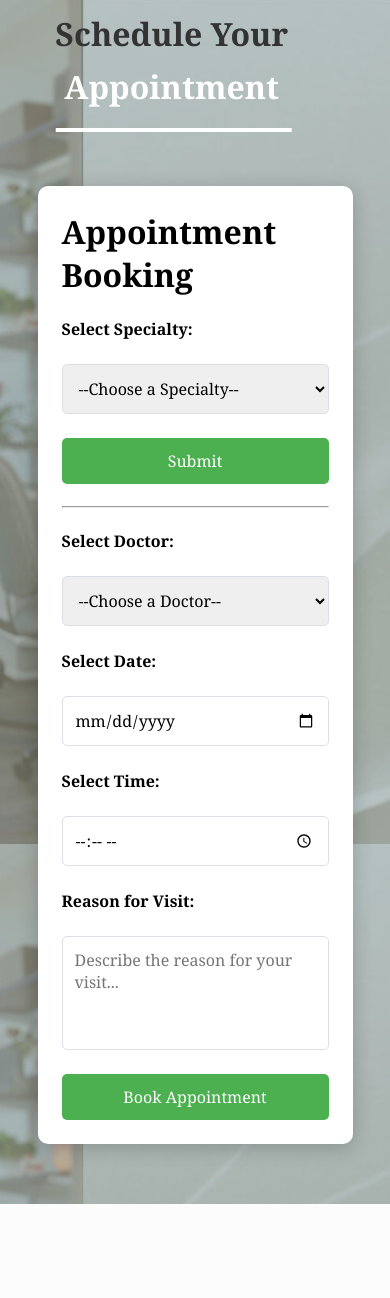
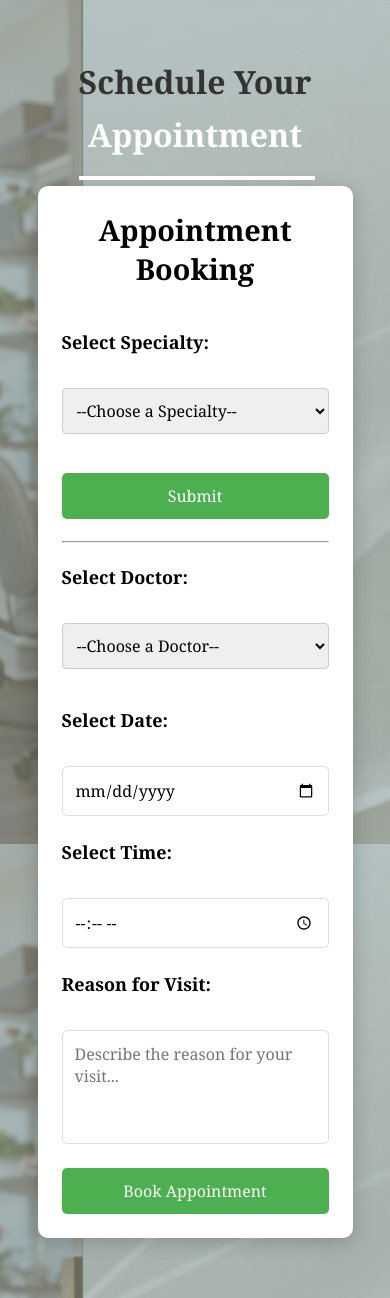
Before and after one commit to iRoseM/Clinic-web-application, a PHP site: page /AppointmentBooking.html in a window 390 px wide. Before the commit the page ends 1204 px from the top, so only its background shows below. Run offline with PHP 8.4, Linux system fonts and the light colour scheme.

Commit message:
Appt & med style

```diff
--- a/AppointmentBooking.html
+++ b/AppointmentBooking.html
@@ -17,24 +17,21 @@
                 padding: 40px 20px;
                 box-sizing: border-box;
             }
-
         </style>
 
     </head>
 
     <body>
-        <div id="main-container">
+        <div class="main-container">
 
                 <div id="AppointmentsTitle">
-                    <div class="center-wrapper">
                     <h1>Schedule Your <span>Appointment</span></h1>
                     <hr>
                 </div>
-                </div>
 
-                <div id="AppointmentForms" >
+                <div class="Formdiv">
 
-                    <h1>Appointment Booking</h1>
+                    <h1 class="FormTitle">Appointment Booking</h1>
                     <br>
                     <!--First Form-->
                     <form id="specialtyForm" onsubmit="handleSpecialtySubmit(event)">
--- a/style.css
+++ b/style.css
@@ -770,43 +670,14 @@ footer .logoSec{
 
 /*========= AppointmentsBooking ========*/
 
-#AppointmentsTitle hr, #prescribtionTitle hr{
-    border: 2pt solid white;
-    position: absolute;
-    margin-top: 10pt auto ;
-    width:400pt;
-}
+
+/*
 #AppointmentsTitle h1 span {
     font-size: 4rem;
 }
-
-#AppointmentsTitle h1 {
-    font-size: 2.5rem;
-    margin: 0;
-}
-#AppointmentsTitle {
-    flex: 1;
-    color: #333;
-    position: relative;
-    text-align: left;
-    font-size: 4rem;
-    margin-right: 20px;
-    transform: translate(-10%, -50%);
-    margin: 0;
-}
+*/
 
 /* Form Section */
-#AppointmentForms {
-    flex: 1;
-    background: white;
-    box-shadow: 0px 4px 20px rgba(0, 0, 0, 0.2);
-    border-radius: 10px;
-    max-width: 650px;
-    width: 100%;
-    padding: 2em;
-    margin-left: 20px;
-    box-sizing: border-box; /* Ensure padding is part of the element size */
-}
 
 
 select, input, textarea, button {
@@ -827,17 +698,12 @@ textarea {
     resize: none;
 }
 
-#bookingForm, #specialtyForm {
-    display: flex;
-    flex-direction: column;
-    gap: 1.5em;
-}
 
-#bookingForm label, #specialtyForm label{
-    color: #000000;
-    font-weight: bolder;
-}
-#main-container {
+
+
+/* ======== FORMS PAGES ========*/
+/* Main Container */
+.main-container {
     display: flex;
     justify-content: space-between;
     align-items: center;
@@ -849,42 +715,162 @@ textarea {
     height: auto;
 }
 
-/* Form Responsive Design */
-@media (max-width: 1024px) {
-    #main-container, .pcontainer {
-        flex-direction: column; /* Stack title and form vertically */
-        gap: 30px; /* Add spacing between stacked sections */
-        padding: 20px 0; /* Maintain top and bottom space on smaller screens */
-    }
+/* Title Section */
+#prescribtionTitle, #AppointmentsTitle {
+    flex: 1;
+    color: #333;
+    position: relative;
+    text-align: left;
+    font-size: 2.5rem;
+    margin-right: 20px;
+    transform: translate(-10%, -50%);
+}
 
-    #AppointmentsTitle, .prescribtionTitle , .ptitleBackground{
-        text-align: center;
-        margin: 0; /* Reset margins */
-    }
+#prescribtionTitle h1 , #AppointmentsTitle h1{
+    font-size: 2.5rem;
+    margin: 0;
+}
 
-    #AppointmentForms , #PatientMedForm{
-        margin: 0; /* Reset margins */
-    }
+#prescribtionTitle h1 span, #AppointmentsTitle h1 span{
+    font-size: 4rem;
+    color: white;
+    font-weight: bold;
+    display: block;
+    margin-top: 10px;
+}
+
+#AppointmentsTitle hr, #prescribtionTitle hr{
+    border: 2pt solid white;
+    position: absolute;
+    margin-top: 10pt auto ;
+    width:400pt;
+}
+
+/* Form Section */
+.Formdiv {
+    flex: 1;
+    background: white;
+    box-shadow: 0px 4px 20px rgba(0, 0, 0, 0.2);
+    border-radius: 10px;
+    max-width: 650px;
+    width: 100%;
+    padding: 2em;
+    margin-left: 20px;
+    box-sizing: border-box;
+}
+
+.FormTitle {
+    text-align: center;
+    font-size: 1.8em;
+    margin-bottom: 20px;
+    color: #000;
+}
+
+#PatientMedForm label, #bookingForm label, #specialtyForm label {
+    display: block;
+    font-weight: bold;
+    font-size: large;
+    margin-bottom: 10px;
+    color: #000;
+}
+
+#bookingForm, #specialtyForm,#PatientMedForm{
+    display: flex;
+    flex-direction: column;
+    gap: 1.5em;
+}
+
+#PatientMedForm input[type="text"],
+#PatientMedForm input[type="number"]
+textarea,
+select {
+    width: 100%;
+    padding: 10px;
+    margin-bottom: 15px;
+    border: 1px solid #ccc;
+    border-radius: 4px;
+    font-size: 1rem;
+    box-sizing: border-box;
+}
+
+#PatientMedForm input[type="radio"],
+#PatientMedForm input[type="checkbox"] {
+    margin: 0 10px 0 0;
+}
+/*
+input[type="radio"],
+input[type="checkbox"] {
+    margin-right: 10px;
+}
+*/
+
+#PatientMedForm ul {
+    list-style: none;
+    padding: 0;
+    margin: 10px 0;
 
 }
 
-@media (max-width: 768px) {
-    #AppointmentsTitle h1 , #prescribtionTitle h1{
-        font-size: 2rem;
-        text-align: center;
+
+#PatientMedForm ul li {
+    margin-bottom: 10px;
+
+}
+
+#pSubmit, #specialtySubmit, #bookSubmit {
+    background-color: #4caf50;
+    color: #ffffff;
+    border: none;
+    border-radius: 5px;
+    padding: 12px 20px;
+    font-size: 1rem;
+    cursor: pointer;
+    transition: all 0.3s ease;
+    text-align: center;
+    display: block;
+    width: 100%;
+}
+
+#pSubmit:hover,
+#specialtySubmit:hover,
+#bookSubmit:hover {
+    background-color: #3e8e41; /* Darker green for hover effect */
+}
+
+/* Responsive Design */
+@media (max-width: 1024px) {
+    .main-container {
+        flex-direction: column;
+        gap: 30px;
+        padding: 20px 0;
     }
 
-    #AppointmentsTitle h1 span , #prescribtionTitle h1 span {
-        font-size: 2rem;
-
+    #prescribtionTitle, #AppointmentsTitle {
+        text-align: center;
+        margin: 0;
+        transform: none;
     }
 
-    #AppointmentForms, #PatientMedForm {
+    .Formdiv {
+        margin: 0;
+    }
+}
+
+@media (max-width: 768px) {
+    #prescribtionTitle h1, #AppointmentsTitle h1 {
+        font-size: 2rem;
+    }
+
+    #prescribtionTitle h1 span, #AppointmentsTitle h1 span {
+        font-size: 2rem;
+    }
+
+    .Formdiv {
         padding: 1.5em;
     }
 
-    #AppointmentsTitle hr , #prescribtionTitle hr {
-        margin: 20px auto; /* Center horizontally */
+    #prescribtionTitle hr, #AppointmentsTitle hr {
+        margin: 20px auto;
         width: 100%;
     }
 }
```
Also changed, not shown: other parts of style.css (+0 -100 lines), medication.html (+6 -6 lines). Lines whose indentation alone changed are shown as unchanged.
